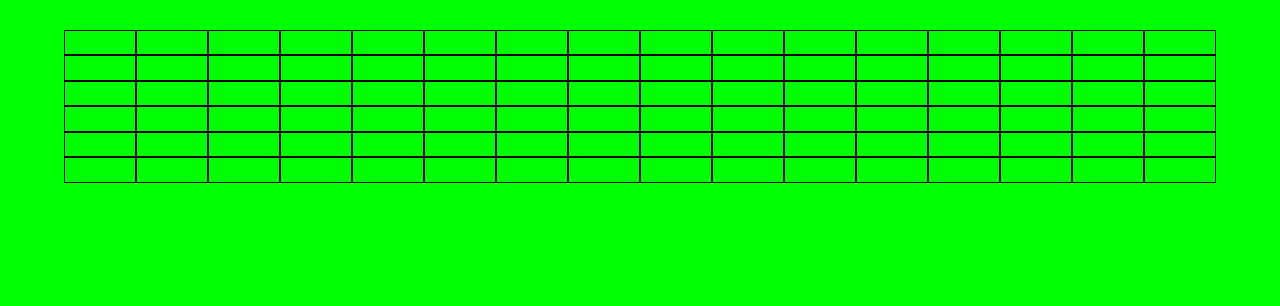
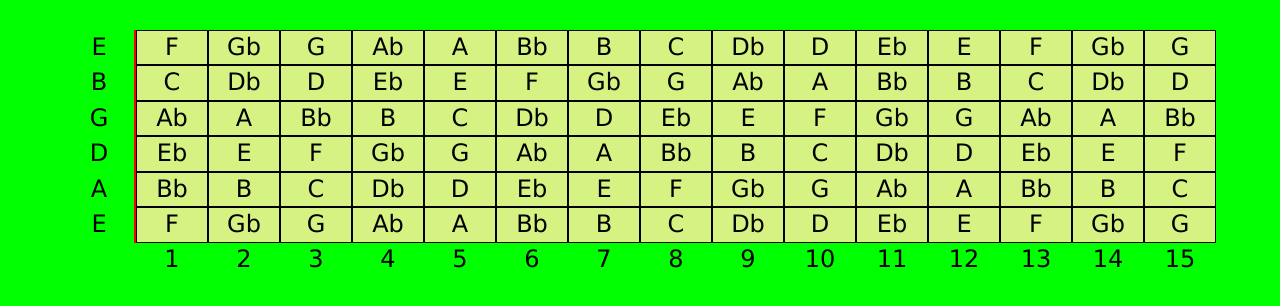
Before and after one commit to jbyer3/GuitarNeck, a website: page public/index.html in a window 1280 px wide. Shown: the part 102-408 px from the top of the page. Drawn offline with Linux system fonts and the light colour scheme.

Commit message:
add tonal.js and put notes on fretboard

```diff
--- a/package.json
+++ b/package.json
@@ -9,7 +9,8 @@
   "author": "Jason Byer",
   "license": "ISC",
   "dependencies": {
-    "express": "^4.17.1"
+    "express": "^4.17.1",
+    "tonal": "^2.2.2"
   },
   "devDependencies": {
     "nodemon": "^1.19.1"
--- a/public/index.html
+++ b/public/index.html
@@ -11,113 +11,131 @@
   <h1>this is my guitar thing</h1>
 
   <div class="guitar">
-    <div class="string sixString">
+    <div class="string firstString">
+      <div class="fret">E</div>
+      <div class="fret">F</div>
+      <div class="fret">Gb</div>
+      <div class="fret">G</div>
+      <div class="fret">Ab</div>
+      <div class="fret">A</div>
+      <div class="fret">Bb</div>
+      <div class="fret">B</div>
+      <div class="fret">C</div>
+      <div class="fret">Db</div>
+      <div class="fret">D</div>
+      <div class="fret">Eb</div>
+      <div class="fret">E</div>
+      <div class="fret">F</div>
+      <div class="fret">Gb</div>
+      <div class="fret">G</div>
+    </div>
+    <div class="string secondString">
+      <div class="fret">B</div>
+      <div class="fret">C</div>
+      <div class="fret">Db</div>
+      <div class="fret">D</div>
+      <div class="fret">Eb</div>
+      <div class="fret">E</div>
+      <div class="fret">F</div>
+      <div class="fret">Gb</div>
+      <div class="fret">G</div>
+      <div class="fret">Ab</div>
+      <div class="fret">A</div>
+      <div class="fret">Bb</div>
+      <div class="fret">B</div>
+      <div class="fret">C</div>
+      <div class="fret">Db</div>
+      <div class="fret">D</div>
+    </div>
+    <div class="string thirdString">
+      <div class="fret">G</div>
+      <div class="fret">Ab</div>
+      <div class="fret">A</div>
+      <div class="fret">Bb</div>
+      <div class="fret">B</div>
+      <div class="fret">C</div>
+      <div class="fret">Db</div>
+      <div class="fret">D</div>
+      <div class="fret">Eb</div>
+      <div class="fret">E</div>
+      <div class="fret">F</div>
+      <div class="fret">Gb</div>
+      <div class="fret">G</div>
+      <div class="fret">Ab</div>
+      <div class="fret">A</div>
+      <div class="fret">Bb</div>
+    </div>
+    <div class="string fourthString">
+      <div class="fret">D</div>
+      <div class="fret">Eb</div>
+      <div class="fret">E</div>
+      <div class="fret">F</div>
+      <div class="fret">Gb</div>
+      <div class="fret">G</div>
+      <div class="fret">Ab</div>
+      <div class="fret">A</div>
+      <div class="fret">Bb</div>
+      <div class="fret">B</div>
+      <div class="fret">C</div>
+      <div class="fret">Db</div>
+      <div class="fret">D</div>
+      <div class="fret">Eb</div>
+      <div class="fret">E</div>
+      <div class="fret">F</div>
+    </div>
+    <div class="string fifthString">
+      <div class="fret">A</div>
+      <div class="fret">Bb</div>
+      <div class="fret">B</div>
+      <div class="fret">C</div>
+      <div class="fret">Db</div>
+      <div class="fret">D</div>
+      <div class="fret">Eb</div>
+      <div class="fret">E</div>
+      <div class="fret">F</div>
+      <div class="fret">Gb</div>
+      <div class="fret">G</div>
+      <div class="fret">Ab</div>
+      <div class="fret">A</div>
+      <div class="fret">Bb</div>
+      <div class="fret">B</div>
+      <div class="fret">C</div>
+    </div>
+    <div class="string sixthString">
+      <div class="fret">E</div>
+      <div class="fret">F</div>
+      <div class="fret">Gb</div>
+      <div class="fret">G</div>
+      <div class="fret">Ab</div>
+      <div class="fret">A</div>
+      <div class="fret">Bb</div>
+      <div class="fret">B</div>
+      <div class="fret">C</div>
+      <div class="fret">Db</div>
+      <div class="fret">D</div>
+      <div class="fret">Eb</div>
+      <div class="fret">E</div>
+      <div class="fret">F</div>
+      <div class="fret">Gb</div>
+      <div class="fret">G</div>
+    </div>
+    <div class="string fretCount">
       <div class="fret"></div>
-      <div class="fret"></div>
-      <div class="fret"></div>
-      <div class="fret"></div>
-      <div class="fret"></div>
-      <div class="fret"></div>
-      <div class="fret"></div>
-      <div class="fret"></div>
-      <div class="fret"></div>
-      <div class="fret"></div>
-      <div class="fret"></div>
-      <div class="fret"></div>
-      <div class="fret"></div>
-      <div class="fret"></div>
-      <div class="fret"></div>
-      <div class="fret"></div>
-    </div>
-    <div class="string fiveString">
-      <div class="fret"></div>
-      <div class="fret"></div>
-      <div class="fret"></div>
-      <div class="fret"></div>
-      <div class="fret"></div>
-      <div class="fret"></div>
-      <div class="fret"></div>
-      <div class="fret"></div>
-      <div class="fret"></div>
-      <div class="fret"></div>
-      <div class="fret"></div>
-      <div class="fret"></div>
-      <div class="fret"></div>
-      <div class="fret"></div>
-      <div class="fret"></div>
-      <div class="fret"></div>
-    </div>
-    <div class="string fourString">
-      <div class="fret"></div>
-      <div class="fret"></div>
-      <div class="fret"></div>
-      <div class="fret"></div>
-      <div class="fret"></div>
-      <div class="fret"></div>
-      <div class="fret"></div>
-      <div class="fret"></div>
-      <div class="fret"></div>
-      <div class="fret"></div>
-      <div class="fret"></div>
-      <div class="fret"></div>
-      <div class="fret"></div>
-      <div class="fret"></div>
-      <div class="fret"></div>
-      <div class="fret"></div>
-    </div>
-    <div class="string threeString">
-      <div class="fret"></div>
-      <div class="fret"></div>
-      <div class="fret"></div>
-      <div class="fret"></div>
-      <div class="fret"></div>
-      <div class="fret"></div>
-      <div class="fret"></div>
-      <div class="fret"></div>
-      <div class="fret"></div>
-      <div class="fret"></div>
-      <div class="fret"></div>
-      <div class="fret"></div>
-      <div class="fret"></div>
-      <div class="fret"></div>
-      <div class="fret"></div>
-      <div class="fret"></div>
-    </div>
-    <div class="string twoString">
-      <div class="fret"></div>
-      <div class="fret"></div>
-      <div class="fret"></div>
-      <div class="fret"></div>
-      <div class="fret"></div>
-      <div class="fret"></div>
-      <div class="fret"></div>
-      <div class="fret"></div>
-      <div class="fret"></div>
-      <div class="fret"></div>
-      <div class="fret"></div>
-      <div class="fret"></div>
-      <div class="fret"></div>
-      <div class="fret"></div>
-      <div class="fret"></div>
-      <div class="fret"></div>
-    </div>
-    <div class="string oneString">
-      <div class="fret"></div>
-      <div class="fret"></div>
-      <div class="fret"></div>
-      <div class="fret"></div>
-      <div class="fret"></div>
-      <div class="fret"></div>
-      <div class="fret"></div>
-      <div class="fret"></div>
-      <div class="fret"></div>
-      <div class="fret"></div>
-      <div class="fret"></div>
-      <div class="fret"></div>
-      <div class="fret"></div>
-      <div class="fret"></div>
-      <div class="fret"></div>
-      <div class="fret"></div>
+      <div class="fret">1</div>
+      <div class="fret">2</div>
+      <div class="fret">3</div>
+      <div class="fret">4</div>
+      <div class="fret">5</div>
+      <div class="fret">6</div>
+      <div class="fret">7</div>
+      <div class="fret">8</div>
+      <div class="fret">9</div>
+      <div class="fret">10</div>
+      <div class="fret">11</div>
+      <div class="fret">12</div>
+      <div class="fret">13</div>
+      <div class="fret">14</div>
+      <div class="fret">15</div>
     </div>
   </div>
 </body>
--- a/public/style/main.css
+++ b/public/style/main.css
@@ -24,16 +24,33 @@ h1 {
   border: 1px solid black;
   display: flex;
   flex: 1;
+  align-items: center;
+  justify-content: center;
+  background:rgb(214, 242, 131);
+
 }
 
 .guitar {
   display: flex;
   flex-direction: column;
   width: 90vw;
-  height: 20vh;
+  min-height: 30vh;
 }
 
 .string {
   display: flex;
-  height: 16%;
+  height: 20%;
 }
+
+.fret:first-of-type {
+  border-right: 2px solid red;
+  border-top: none;
+  border-left: none;
+  border-bottom: none;
+  background: inherit;
+}
+
+.fretCount .fret {
+  background: inherit;
+  border: none;
+}
```
Also changed, not shown: 1 other file.
